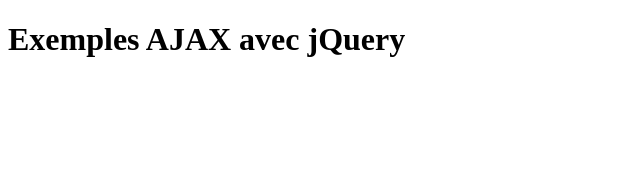
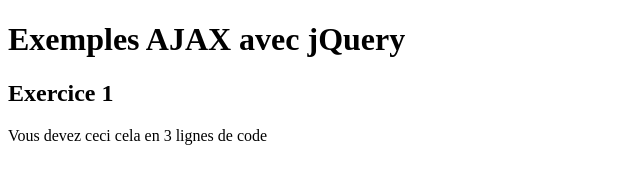
Before and after one commit to sqyqh/cours-ajax, a plain HTML site: page examples/index.html in a window 1280 px wide. Shown: the whole page, without its empty margins (0-640 px from the left). Drawn offline with nearby package versions, Linux system fonts and the light colour scheme.

Commit message:
New examples

```diff
--- a/examples/index.html
+++ b/examples/index.html
@@ -11,6 +11,9 @@
 <body>
 	<h1>Exemples AJAX avec jQuery </h1>
 
+	<h2> Exercice 1 </h2>
+
+	<p> Vous devez ceci cela en 3 lignes de code </p>
 
 	<script src="https://cdnjs.cloudflare.com/ajax/libs/jquery/3.5.1/jquery.min.js" integrity="sha512-bLT0Qm9VnAYZDflyKcBaQ2gg0hSYNQrJ8RilYldYQ1FxQYoCLtUjuuRuZo+fjqhx/qtq/1itJ0C2ejDxltZVFg==" crossorigin="anonymous"></script>
 	<script src="script.js"></script>
```
Also changed, not shown: examples/data.txt (added), 2 other files.
